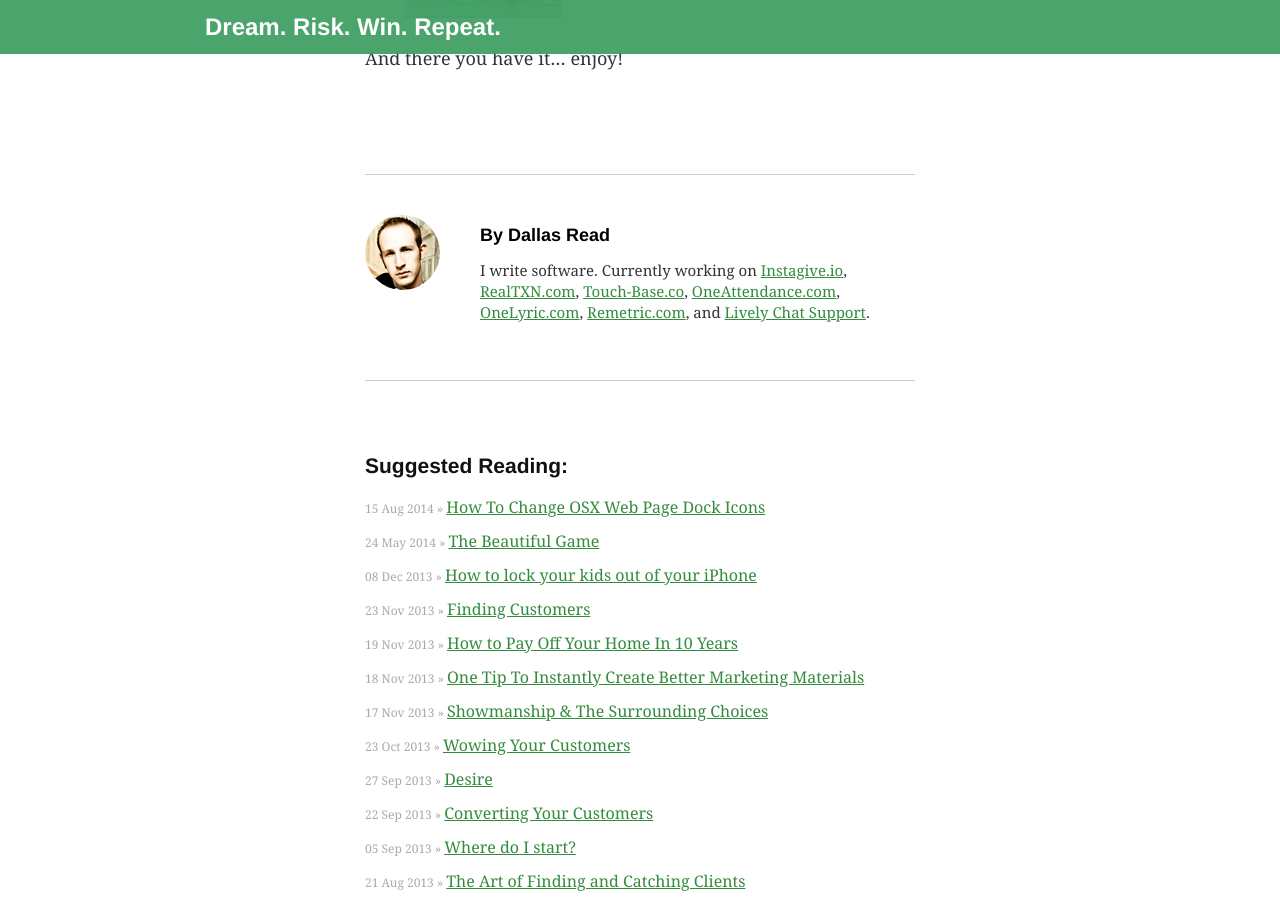
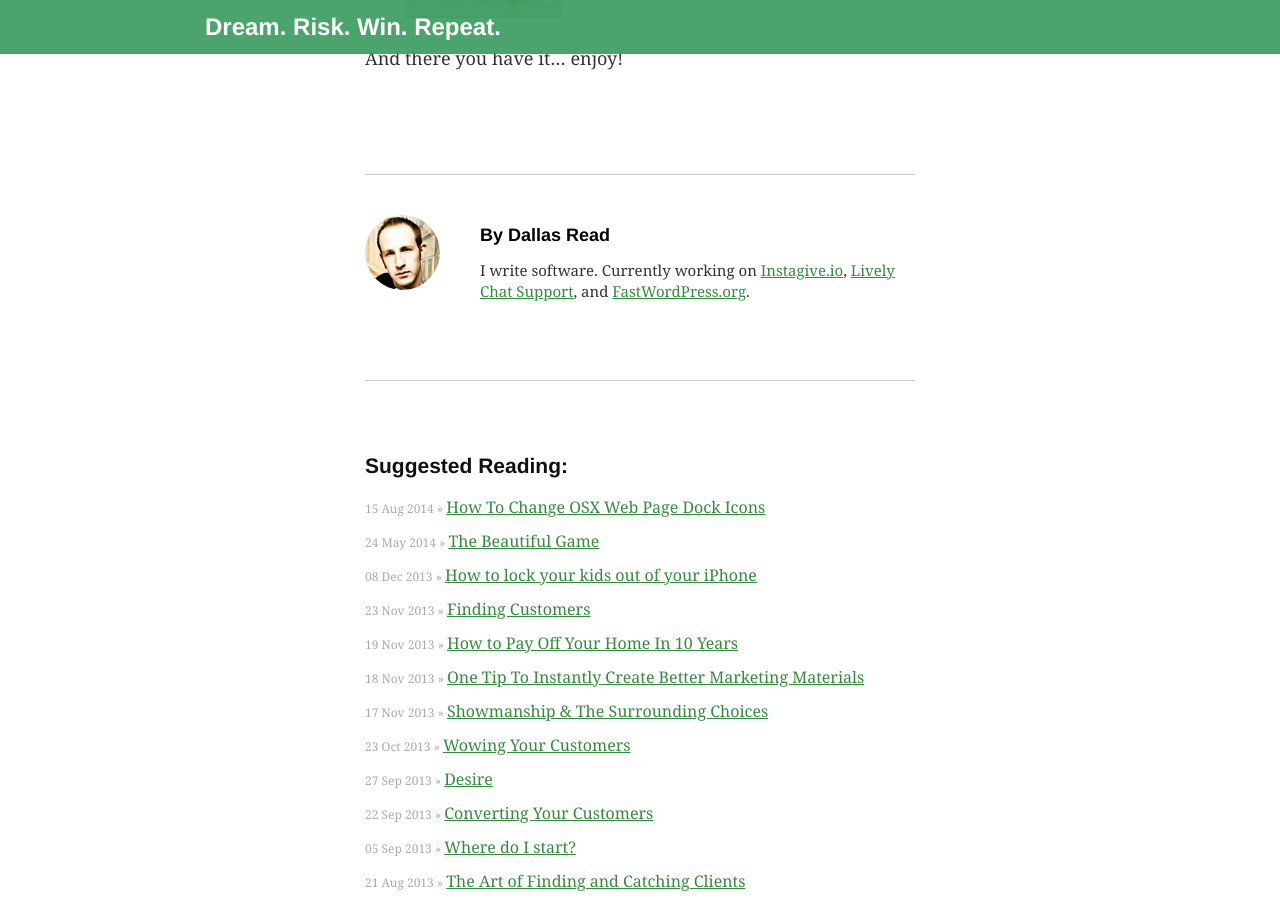
Before and after one commit to dallasread/www.dallasread.com, a Jekyll site: the page built from index.html, in a window 1280 px wide and 900 px high, scrolled down 1643 px. Built offline with Jekyll 4.4.1, drawn with Linux system fonts in a browser that asks for light colours.

Commit message:
Updated byline.

```diff
--- a/_includes/byline.html
+++ b/_includes/byline.html
@@ -3,7 +3,7 @@
   <img src="/assets/images/pr.jpeg">
   <h3><a href="https://plus.google.com/117281170806078397489?rel=author" rel="author">By Dallas Read</a></h3>
   <p>
-    I write software. Currently working on <a href="http://instagive.io">Instagive.io</a>, <a href="http://realtxn.com">RealTXN.com</a>, <a href="http://touch-base.co">Touch-Base.co</a>, <a href="http://oneattendance.com">OneAttendance.com</a>, <a href="http://onelyric.com">OneLyric.com</a>, <a href="http://remetric.com">Remetric.com</a>, and <a href="http://wordpress.org/plugins/lively-chat-support">Lively Chat Support</a>.
+    I write software. Currently working on <a href="http://instagive.io">Instagive.io</a>, <a href="http://livelychatsupport.com">Lively Chat Support</a>, and <a href="http://fastwordpress.org">FastWordPress.org</a>.
   </p>
   <div class="clear"></div>
 </div>
```
